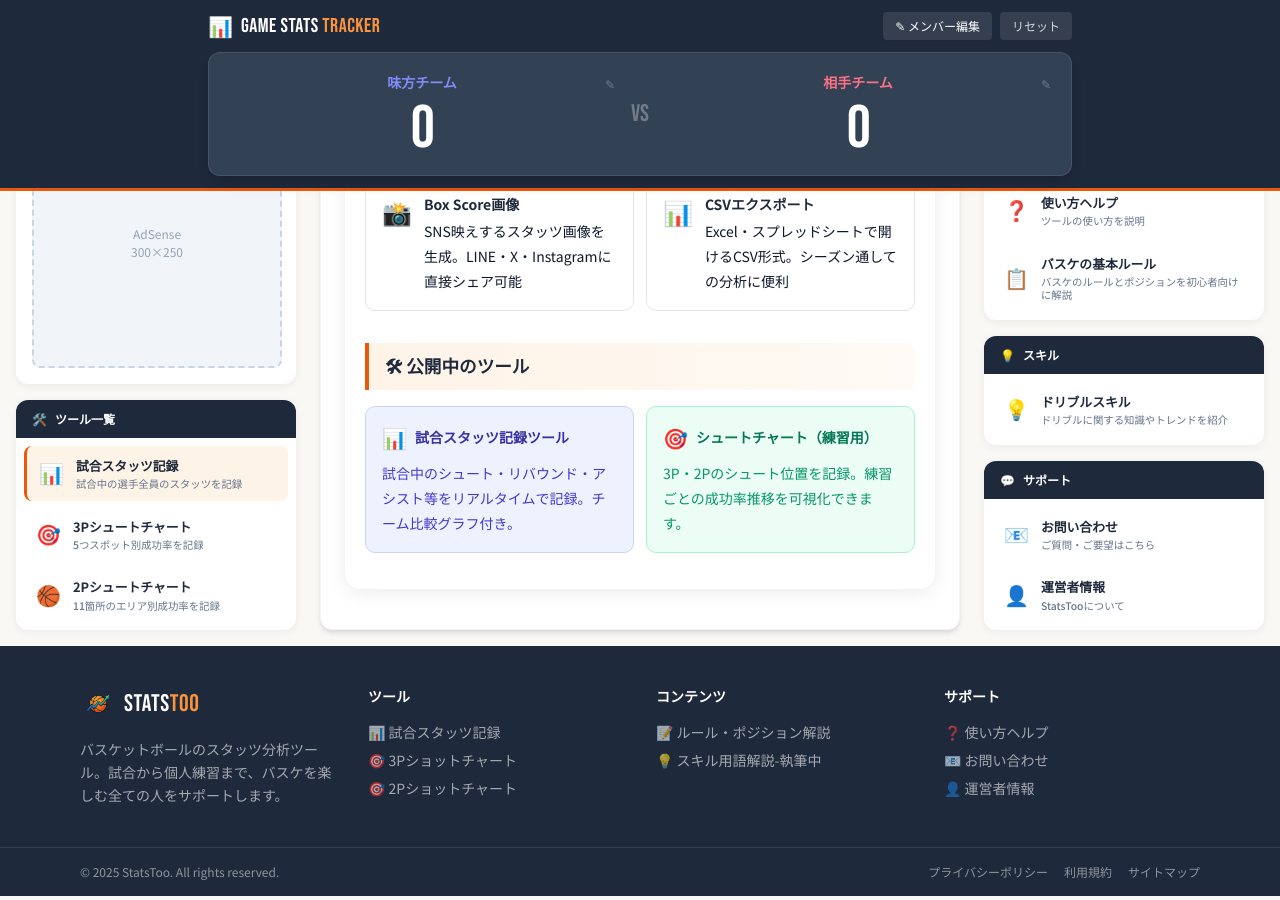
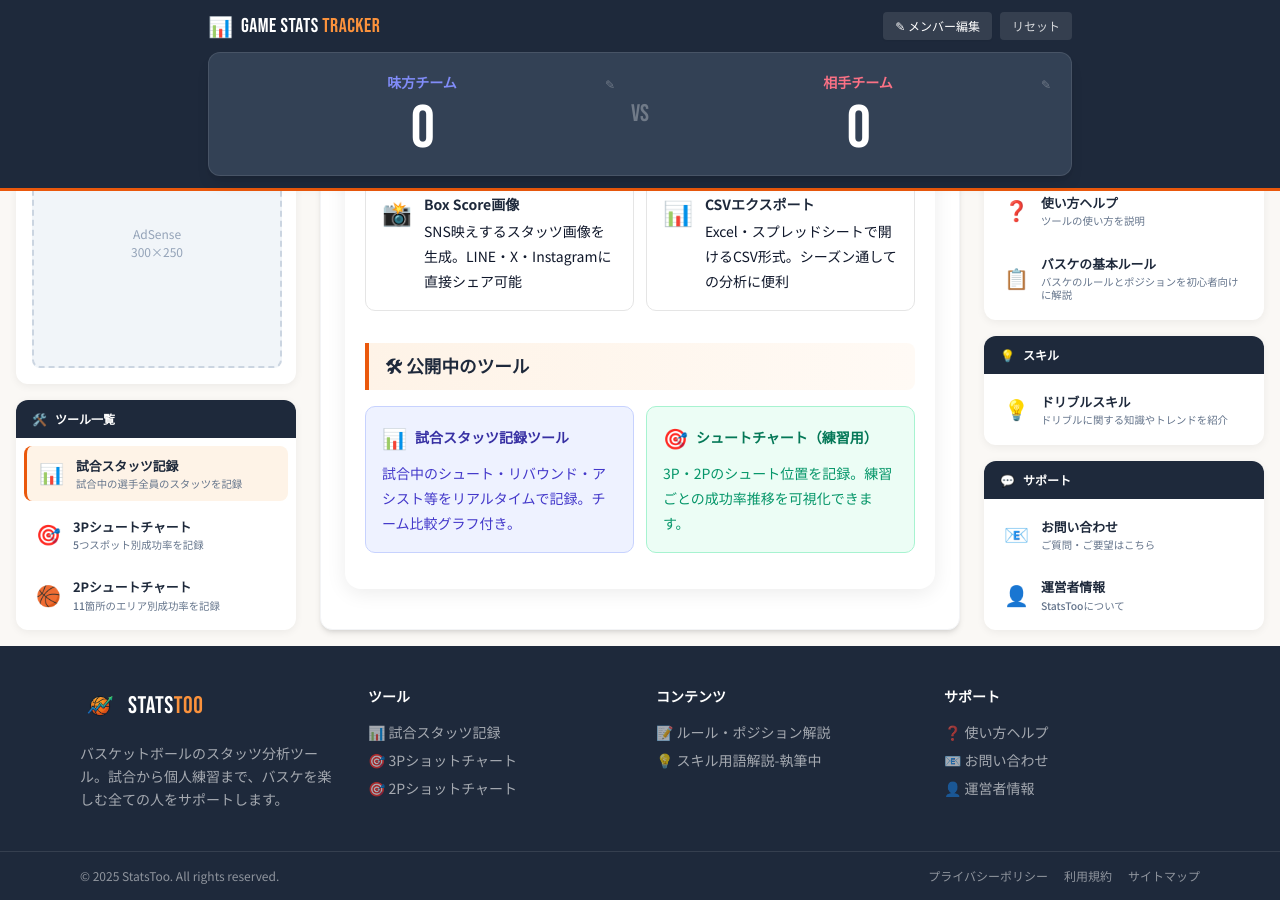
Before and after one commit to BSK-Ryo/statstoo, a Jekyll site: the page built from index.html, in a window 1280 px wide and 900 px high, scrolled down 4567 px. Built offline with Jekyll 4.4.1, drawn with Linux system fonts in a browser that asks for light colours; nearby versions of some CDN libraries.

Commit message:
フッターアイコン調整

```diff
--- a/_includes/footer.html
+++ b/_includes/footer.html
@@ -6,7 +6,7 @@
             <!-- Brand -->
             <div class="md:col-span-1">
                 <a href="/" class="flex items-center gap-2 mb-4">
-                    <img src="{{ '/image/favicon.png' | relative_url }}" alt="StatsToo" class="w-9 h-9">
+                    <img src="{{ '/image/favicon.png' | relative_url }}" alt="StatsToo" class="w-10 h-10">
                     <span class="font-display text-2xl tracking-wide text-white">Stats<span class="text-primary-light">Too</span></span>
                 </a>
                 <p class="text-white/60 text-sm leading-relaxed">
```
